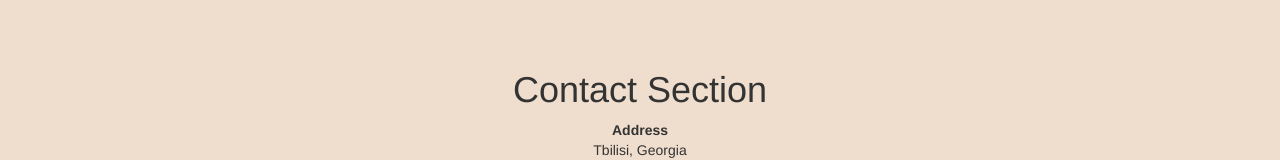
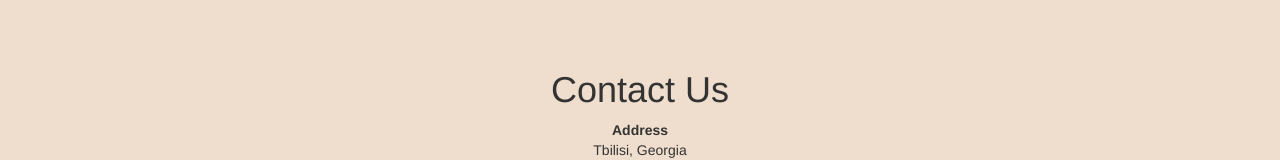
Before and after one commit to ikakostan/staticsite, a plain HTML site: page index.html in a window 1280 px wide. Shown: the part 2500-2660 px from the top of the page. Drawn offline with Linux system fonts and the light colour scheme.

Commit message:
Update index.html

```diff
--- a/index.html
+++ b/index.html
@@ -118,7 +118,7 @@
         <div class="container">
             <div class="row">
                 <div class="col-lg-12">
-                    <h1>Contact Section</h1>
+                    <h1>Contact Us</h1>
                 </div>
             	<div>
 					<strong>Address</strong><br>Tbilisi, Georgia<br><br><strong>
```
